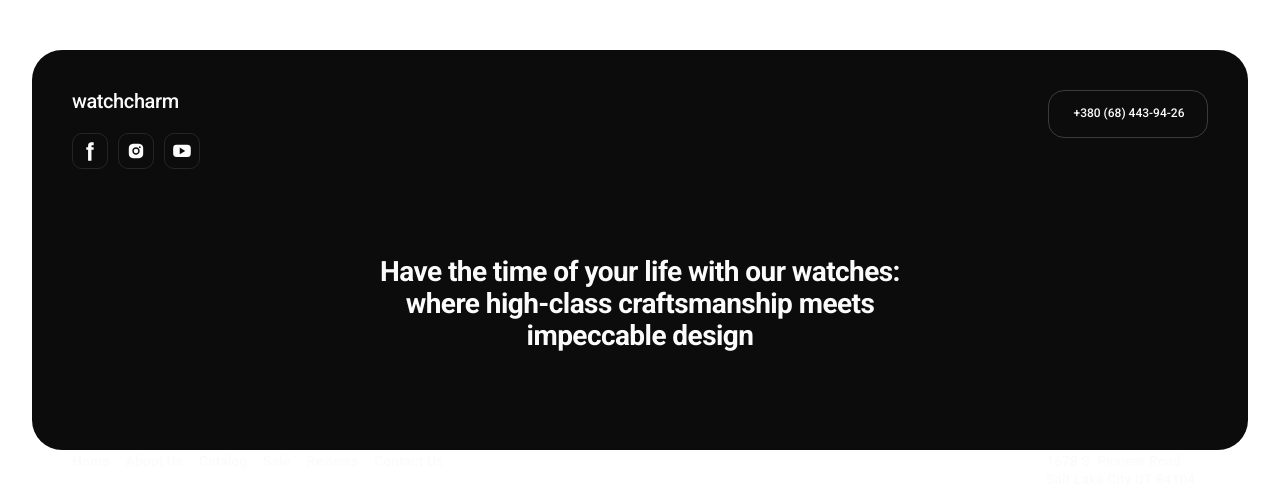
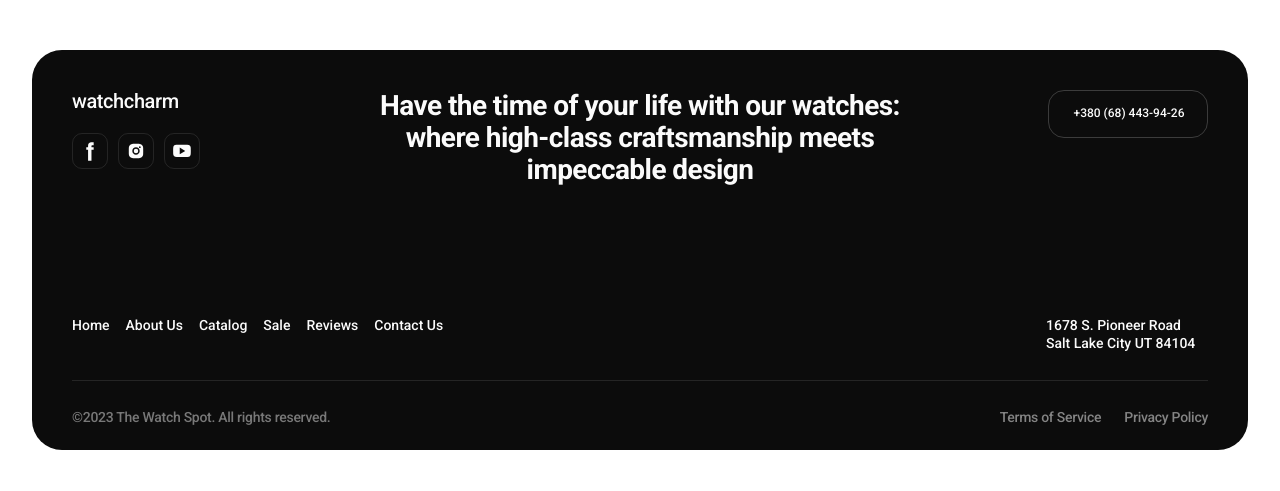
Before and after one commit to KN1PV/team-project-footer-section, a plain HTML site: page index.html in a window 1280 px wide. Drawn offline with nearby package versions, Linux system fonts and the light colour scheme.

Commit message:
last version

```diff
--- a/css/styles.css
+++ b/css/styles.css
@@ -92,7 +92,6 @@ a {
 
 @media screen and (min-width: 1280px) {
     .footer-content {
-        /* padding: 40px 40px 40px 28px; */
         width: 1216px;
         height: 400px;
     }
@@ -118,10 +117,6 @@ a {
     }
 }
 
-@media screen and (min-width: 1280px) {
-
-}
-
 .footer-icons-ul {
     display: flex;
     gap: 10px;
@@ -138,8 +133,6 @@ a {
     }
 }
 
-@media screen and (min-width: 1280px) {}
-
 .footer-icons-li {
     border: 1px solid rgba(251, 251, 251, 0.1);
     border-radius: 10px;
@@ -155,8 +148,6 @@ a {
         height: 36px;
     }
 }
-
-@media screen and (min-width: 1280px) {}
 
 .footer-icons-link {
     display: flex;
@@ -175,8 +166,6 @@ a {
     }
 }
 
-@media screen and (min-width: 1280px) {}
-
 .footer-phone {
     border: 1px solid rgba(251, 251, 251, 0.2);
     border-radius: 16px;
@@ -192,8 +181,6 @@ a {
         margin: 0;
     }
 }
-
-@media screen and (min-width: 1280px) {}
 
 .footer-phone-link {
     font-style: normal;
@@ -218,18 +205,20 @@ a {
     }
 }
 
-@media screen and (min-width: 1280px) {}
-
-
 @media screen and (min-width: 768px) {
     .cont-logo-icons-number {
         display: flex;
         justify-content: space-between;
-        margin-bottom: 86px;
+        margin-bottom: 0;
     }
 }
 
-@media screen and (min-width: 1280px) {}
+@media screen and (min-width: 1280px) {
+    .cont-logo-icons-number {
+        /* display: flex;
+        justify-content: space-between; */
+    }
+}
 
 .footer-center-text {
     font-weight: 600;
@@ -248,15 +237,26 @@ a {
     .footer-center-text {
         font-size: 28px;
         line-height: 1.14;
-        width: 524px;
+        width: 524px; /* змінив ширину */
         height: 96px;
+        margin-top: 86px;
         margin-bottom: 100px;
         margin-left: auto;
         margin-right: auto;
     }
 }
 
-@media screen and (min-width: 1280px) {}
+@media screen and (min-width: 1280px) {
+    .footer-center-text {
+        margin: 0;
+        margin-left: auto;
+        margin-right: auto;
+
+        position: relative;
+        top: -80px;
+        margin-bottom: 50px;
+    }
+}
 
 .footer-nav-ul {
     display: flex;
@@ -374,6 +374,7 @@ a {
     .footer-copyright {
         font-size: 14px;
         line-height: 1.29;
+        margin-bottom: 0;
     }
 }
 
```
Also changed, not shown: index.html (+1 -1 lines).
